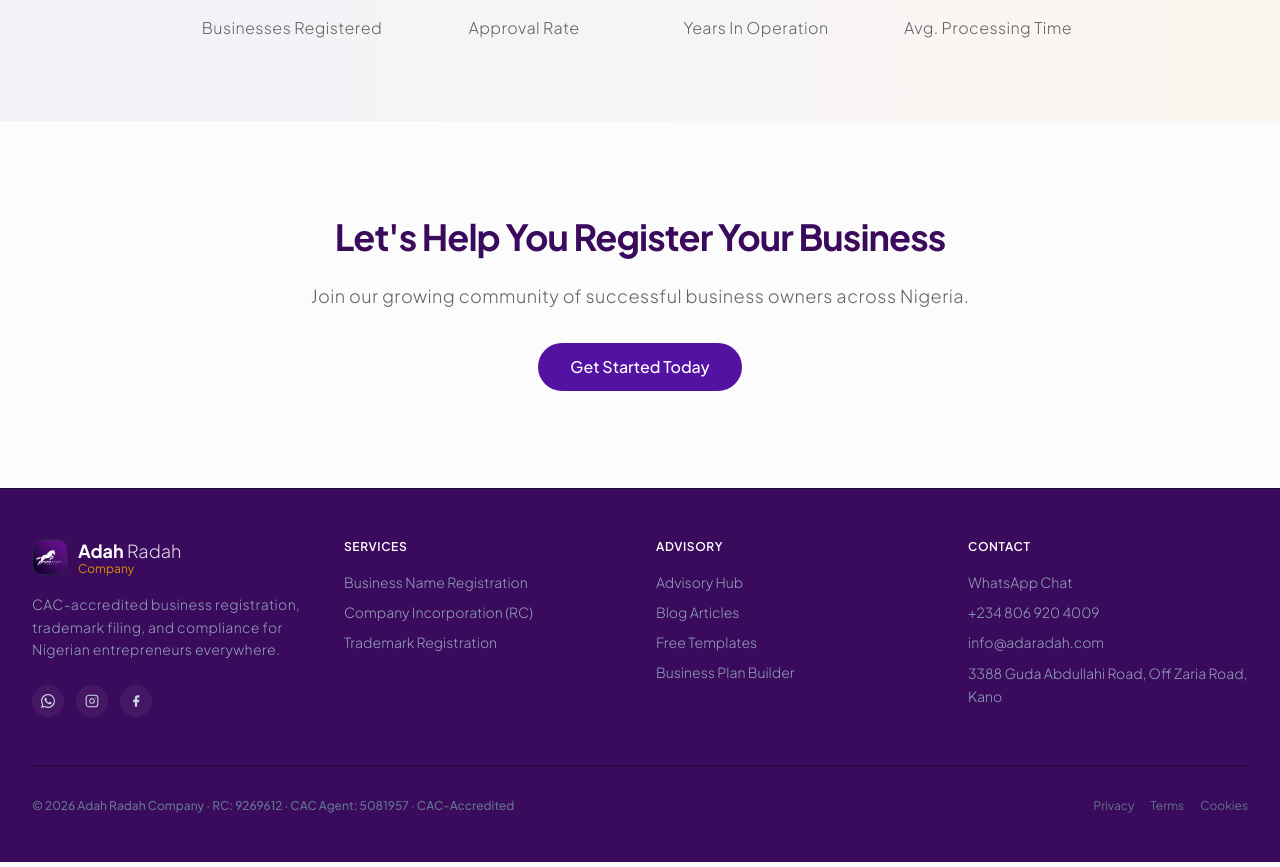
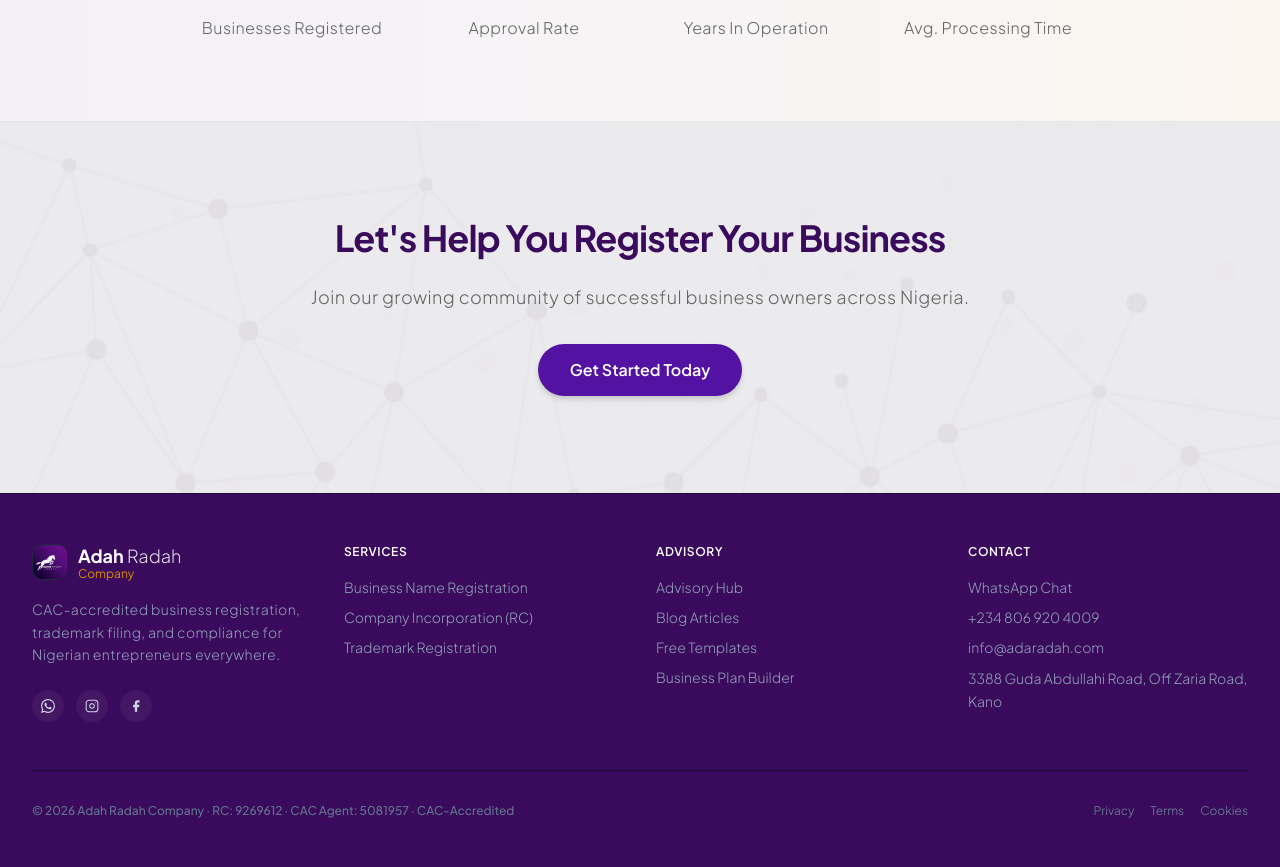
Before and after one commit to Sliver14/adah-radah, a Next.js app: page /about in a window 1280 px wide. Shown: the part 1943-2810 px from the top of the page. Built offline with nearby package versions, Linux system fonts and the light colour scheme.

Commit message:
design: add dotted grid background to About page CTA

```diff
--- a/app/about/page.tsx
+++ b/app/about/page.tsx
@@ -128,16 +128,28 @@ export default function AboutPage() {
       </section>
 
       {/* CTA */}
-      <section className="px-4 sm:px-6 lg:px-8 py-16 md:py-24">
-        <div className="mx-auto max-w-4xl text-center">
+      <section className="relative px-4 sm:px-6 lg:px-8 py-16 md:py-24 bg-primary/[0.025] overflow-hidden border-t border-border">
+        {/* Background Image */}
+        <div
+          className="absolute inset-0 bg-cover bg-center opacity-[0.05]"
+          style={{
+            backgroundImage:
+              "url('/Network connecting dot polygon background _ Premium Photo.jpg')",
+          }}
+        />
+
+        {/* Optional subtle dark overlay for better text contrast */}
+        <div className="absolute inset-0 bg-black/5" />
+
+        <div className="mx-auto max-w-4xl text-center relative z-10">
           <h2 className="text-3xl md:text-4xl font-bold text-foreground mb-6">
-            Let's Help You Register Your Business
+            Let&apos;s Help You Register Your Business
           </h2>
           <p className="text-lg text-muted-foreground mb-8">
             Join our growing community of successful business owners across Nigeria.
           </p>
           <Link href="/contact">
-            <Button className="bg-primary hover:bg-primary/90 text-primary-foreground text-base py-3 px-8 h-auto">
+            <Button className="bg-primary hover:bg-primary/90 text-primary-foreground text-base py-3.5 px-8 h-auto rounded-full shadow-md font-semibold">
               Get Started Today
             </Button>
           </Link>
```
